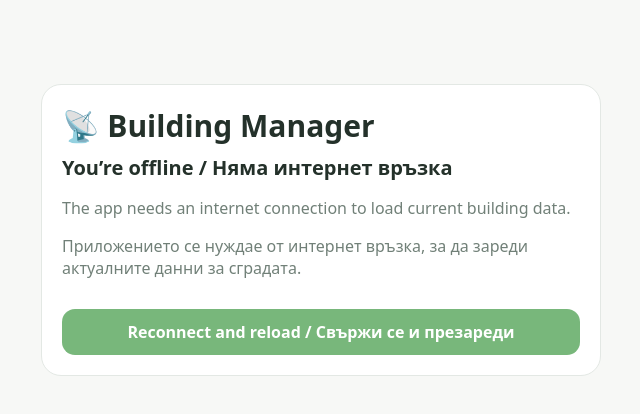
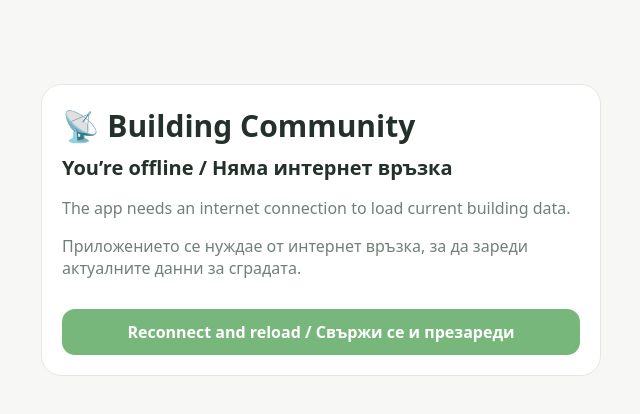
Before and after one commit to MrGogov/building-manager, a Next.js app: page /offline in a window 1280 px wide. Shown: the top 414 px of the page, without its empty margins (319-959 px from the left). Built offline with nearby package versions, Linux system fonts and the light colour scheme.

Commit message:
Add files via upload

```diff
--- a/app/offline/page.tsx
+++ b/app/offline/page.tsx
@@ -2,7 +2,7 @@
 export default function OfflinePage(){
   return <main className="shell">
     <div className="card" style={{maxWidth:560,margin:"60px auto"}}>
-      <h1>📡 Building Manager</h1>
+      <h1>📡 Building Community</h1>
       <h2>You’re offline / Няма интернет връзка</h2>
       <p>The app needs an internet connection to load current building data.</p>
       <p>Приложението се нуждае от интернет връзка, за да зареди актуалните данни за сградата.</p>
```
